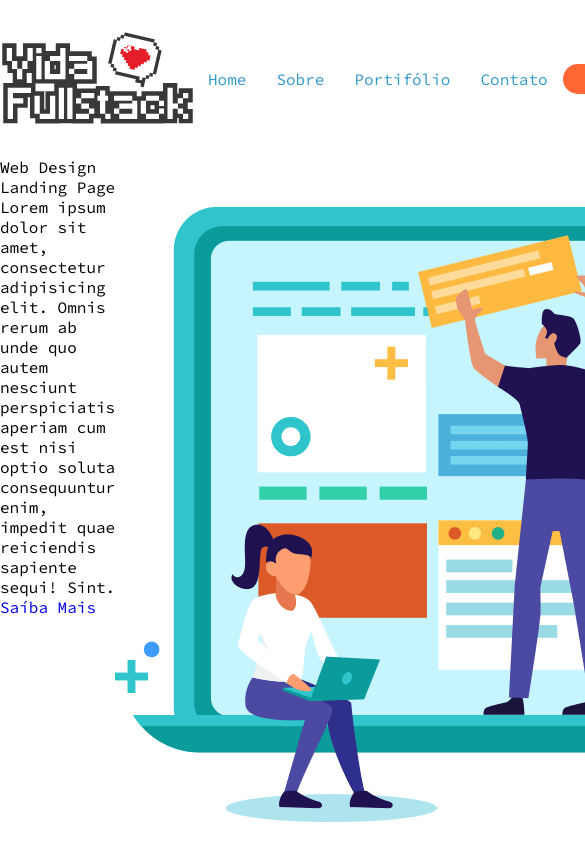
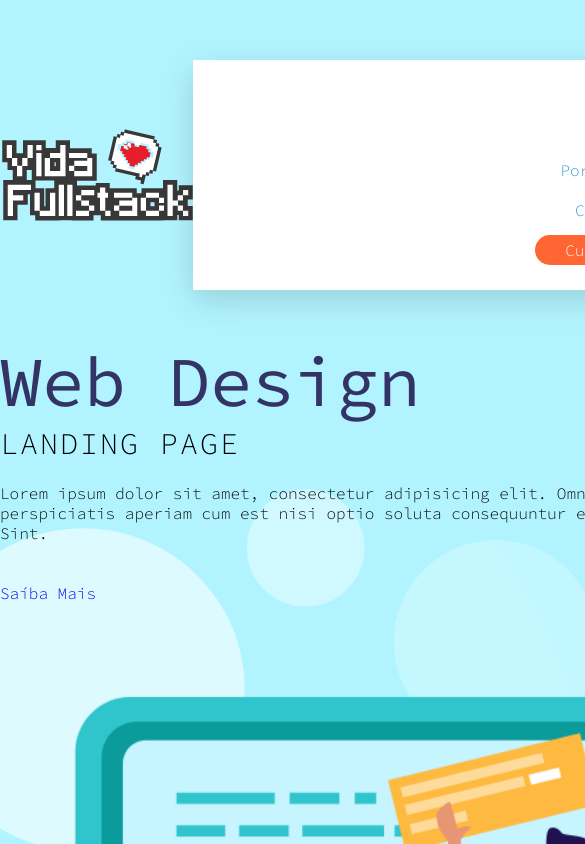
Before and after one commit to arel18/Langing-page, a plain HTML site: page index.html in a window 390 px wide. Shown: the top 844 px of the page, 585 px wide, since content can reach past the window. Drawn offline with Linux system fonts and the light colour scheme.

Commit message:
Ajuste de responsividade
Ajustando a resposividade e finalizando a página.

```diff
--- /dev/null
+++ b/assets/css/bootstrap.css
@@ -0,0 +1,32 @@
+/* Reset Css */
+*{
+  margin: 0;
+  padding: 0;
+  border: 0;
+  font-size: 100%;
+  font: inherit;
+  font-family: 'Montserrat', sans-serif;
+  font-weight: 300;
+  font-family: 'Source Code Pro', monospace;
+  vertical-align: baseline;
+  text-decoration: none;
+  list-style: none;
+}
+
+body{
+  background-image: url("../imagens/bolha-background.png");
+  background-repeat: no-repeat;
+  background-position: left center;
+}
+
+.container {
+  width: 1024px;
+  margin: 30px auto;
+  display: flex;
+  flex-direction: column;
+}
+
+.row{
+  display: flex;
+  flex-direction: row;
+}
--- /dev/null
+++ b/assets/css/footer.css
@@ -0,0 +1,7 @@
+footer ul li{
+  margin: 0 30px 0 0;
+}
+
+footer ul li a img{
+  width: 30px;
+}
--- a/assets/css/header.css
+++ b/assets/css/header.css
@@ -8,10 +8,10 @@ header nav ul{
   display: flex;
   flex-direction: row;
   align-items: center;
-  list-style: none;
+
 }
 
 header nav ul li a{
-  padding: 15px;
+  margin: 0px 15px;
   color: #3399cc;
 }
--- /dev/null
+++ b/assets/css/main.css
@@ -0,0 +1,37 @@
+.sobre-web-design {
+  justify-content: space-between;
+  align-items: center;
+}
+
+.sobre-web-design article{
+  width: 250px;
+}
+
+.sobre-web-design article h1{
+  font-size: 70px;
+  line-height: 90%;
+  font-weight: 400;
+  color: #333366;
+}
+
+.sobre-web-design article h2
+.sobre-web-design article p {
+  width: 250px;
+}
+
+
+.sobre-web-design article h2{
+  font-size: 30px;
+  text-transform: uppercase;
+  letter-spacing: 2px;
+  line-height: 200%;
+
+}
+
+.sobre-web-design article p{
+  margin: 10px 0 40px;
+}
+
+.sobre-web-design figcaption img{
+  width: 700px;
+}
--- /dev/null
+++ b/assets/css/responsive-background.css
@@ -0,0 +1,41 @@
+@media (max-width: 2000px) {
+  body {
+    background-size: 880px;
+  }
+}
+
+@media (max-width: 1700px) {
+  body {
+    background-size: 800px;
+  }
+}
+
+@media (max-width: 1550px) {
+  body {
+    background-size: 750px;
+  }
+}
+
+@media (max-width: 1440px) {
+  body {
+    background-size: 700px;
+  }
+}
+
+@media (max-width: 1330px) {
+  body {
+    background-size: 650px;
+  }
+}
+
+@media (max-width: 1220px) {
+  body {
+    background-size: 600px;
+  }
+}
+
+@media (max-width: 1100px) {
+  body {
+    background-position-x: -100px;
+  }
+}
--- /dev/null
+++ b/assets/css/responsive-elements.css
@@ -0,0 +1,83 @@
+@media(max-width:1150px) {
+  .container {
+    width: 950px;
+  }
+}
+
+
+@media(max-width:1024px) {
+  .container {
+    width: 850px;
+  }
+
+  .sobre-web-design figcaption img{
+    width: 700px;
+  }
+
+}
+
+
+@media(max-width:915px) {
+
+  body{
+    background-position: left top;
+    background-color: #b1f4ff;
+  }
+  .container {
+    width: 600px;
+  }
+
+  .row {
+    flex-direction: column;
+  }
+
+  header nav{
+    margin: 30px 0;
+  }
+
+  .sobre-web-design article{
+    width: 100%;
+  }
+
+  .sobre-web-design figcaption img{
+    width: 100%;
+    margin: 30px 0 0 0;
+  }
+
+  footer .row{
+    flex-direction: row;
+    justify-content: center;
+  }
+
+}
+
+@media(max-width:665px) {
+  .container {
+    width: 400px;
+  }
+}
+
+  @media(max-width:450px) {
+    .container {
+      width: 290px;
+    }
+
+    header nav{
+      background: #fff;
+      width: 100%;
+      padding: 10px 0 20px;
+      box-shadow: 0px 10px 30px rgba(0, 0, 0, 0.15);
+    }
+
+    header nav ul{
+
+      flex-direction: column;
+
+    }
+
+    header nav ul li{
+      margin: 10px 0;
+    }
+
+
+}
--- a/assets/css/style.css
+++ b/assets/css/style.css
@@ -3,28 +3,8 @@
 /* component */
 @import "./header.css";
 @import "./buttons.css";
-
-/* Reset Css */
-*{
-  margin: 0;
-  padding: 0;
-  border: 0;
-  font-size: 100%;
-  font: inherit;
-  font-family: 'Montserrat', sans-serif;
-  font-family: 'Source Code Pro', monospace;
-  vertical-align: baseline;
-  text-decoration: none;
-}
-
-.container {
-  width: 1024;
-  margin: 30px auto;
-  display: flex;
-  flex-direction: column;
-}
-
-.row{
-  display: flex;
-  flex-direction: row;
-}
+@import "./main.css";
+@import "./footer.css";
+@import "./responsive-background.css";
+@import "./responsive-elements.css";
+@import "./bootstrap.css";
--- a/index.html
+++ b/index.html
@@ -48,7 +48,7 @@
 <!--Container-->
   <main class="container">
     <!--Section conteúdo do Site-->
-    <section class="row">
+    <section class="sobre-web-design">
       <!--Coneúdo de texto sobre o site-->
       <article>
          <h1>Web Design</h1>
@@ -57,7 +57,7 @@
       <p>Lorem ipsum dolor sit amet, consectetur adipisicing elit.
         Omnis rerum ab unde quo autem nesciunt perspiciatis aperiam cum est nisi optio soluta
          consequuntur enim, impedit quae reiciendis sapiente sequi! Sint.</p>
-      <a href="#">Saíba Mais</a>
+      <a href="#" class="btn-btn-laranja">Saíba Mais</a>
       </article>
       <!--End Coneúdo de texto sobre o site-->
 
@@ -72,8 +72,8 @@
   <!--container-->
 
   <!--Footer-->
-  <footer>
-    <ul>
+  <footer class="container">
+    <ul class="row">
       <li>
         <a href="#">
           <img src="./assets/imagens/logo-insta.png" alt="Instragram">
```
Also changed, not shown: assets/imagens/bolha-background.png (added).
